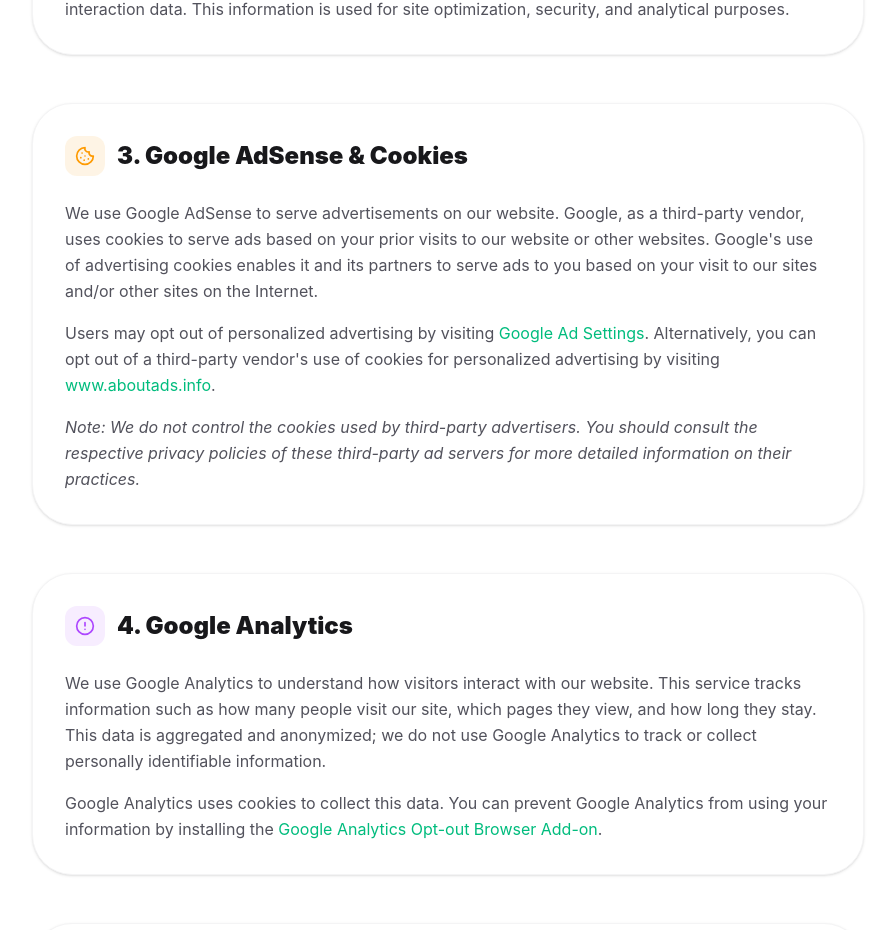
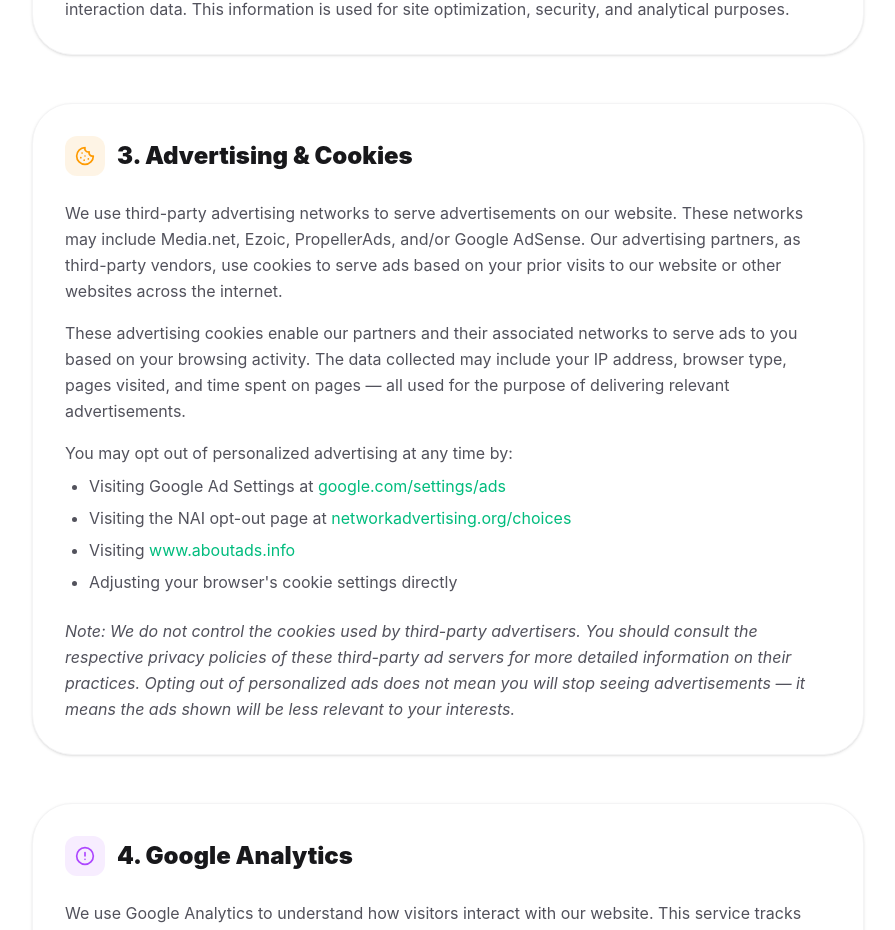
Before and after one commit to m-izero/Quick-Tools, a React (Vite) app: page /privacy-policy in a window 1280 px wide. Shown: the part 1276-2206 px from the top of the page, without its empty margins (192-1087 px from the left). Built offline with nearby package versions, Linux system fonts and the light colour scheme; no server answers; the database is empty.

Commit message:
refactor: Update advertising section in privacy policy
Rebrands the "Google AdSense" section to "Advertising & Cookies" and broadens the scope to include other potential advertising networks beyond just Google AdSense.

```diff
--- a/src/pages/PrivacyPolicy.tsx
+++ b/src/pages/PrivacyPolicy.tsx
@@ -79,22 +79,31 @@
           </div>
         </section>
 
-        {/* Google AdSense */}
+        {/* Advertising & Cookies */}
         <section className="bg-white dark:bg-zinc-900 p-8 rounded-[2.5rem] border border-zinc-100 dark:border-zinc-800 shadow-sm">
           <div className="flex items-center gap-3 mb-6">
             <div className="h-10 w-10 rounded-xl bg-amber-500/10 flex items-center justify-center">
               <Cookie className="h-5 w-5 text-amber-500" />
             </div>
-            <h2 className="text-2xl font-black text-zinc-900 dark:text-white m-0">3. Google AdSense & Cookies</h2>
+            <h2 className="text-2xl font-black text-zinc-900 dark:text-white m-0">3. Advertising & Cookies</h2>
           </div>
           <p className="text-zinc-600 dark:text-zinc-400 leading-relaxed">
-            We use Google AdSense to serve advertisements on our website. Google, as a third-party vendor, uses cookies to serve ads based on your prior visits to our website or other websites. Google's use of advertising cookies enables it and its partners to serve ads to you based on your visit to our sites and/or other sites on the Internet.
+            We use third-party advertising networks to serve advertisements on our website. These networks may include Media.net, Ezoic, PropellerAds, and/or Google AdSense. Our advertising partners, as third-party vendors, use cookies to serve ads based on your prior visits to our website or other websites across the internet.
           </p>
           <p className="text-zinc-600 dark:text-zinc-400 leading-relaxed mt-4">
-            Users may opt out of personalized advertising by visiting <a href="https://www.google.com/settings/ads" target="_blank" rel="noopener noreferrer" className="text-emerald-500 hover:underline">Google Ad Settings</a>. Alternatively, you can opt out of a third-party vendor's use of cookies for personalized advertising by visiting <a href="https://www.aboutads.info" target="_blank" rel="noopener noreferrer" className="text-emerald-500 hover:underline">www.aboutads.info</a>.
+            These advertising cookies enable our partners and their associated networks to serve ads to you based on your browsing activity. The data collected may include your IP address, browser type, pages visited, and time spent on pages — all used for the purpose of delivering relevant advertisements.
           </p>
-          <p className="text-zinc-600 dark:text-zinc-400 leading-relaxed mt-4 italic">
-            Note: We do not control the cookies used by third-party advertisers. You should consult the respective privacy policies of these third-party ad servers for more detailed information on their practices.
+          <p className="text-zinc-600 dark:text-zinc-400 leading-relaxed mt-4">
+            You may opt out of personalized advertising at any time by:
+          </p>
+          <ul className="list-disc pl-6 mt-2 space-y-2 text-zinc-600 dark:text-zinc-400">
+            <li>Visiting Google Ad Settings at <a href="https://www.google.com/settings/ads" target="_blank" rel="noopener noreferrer" className="text-emerald-500 hover:underline">google.com/settings/ads</a></li>
+            <li>Visiting the NAI opt-out page at <a href="https://www.networkadvertising.org/choices" target="_blank" rel="noopener noreferrer" className="text-emerald-500 hover:underline">networkadvertising.org/choices</a></li>
+            <li>Visiting <a href="https://www.aboutads.info" target="_blank" rel="noopener noreferrer" className="text-emerald-500 hover:underline">www.aboutads.info</a></li>
+            <li>Adjusting your browser's cookie settings directly</li>
+          </ul>
+          <p className="text-zinc-600 dark:text-zinc-400 leading-relaxed mt-6 italic">
+            Note: We do not control the cookies used by third-party advertisers. You should consult the respective privacy policies of these third-party ad servers for more detailed information on their practices. Opting out of personalized ads does not mean you will stop seeing advertisements — it means the ads shown will be less relevant to your interests.
           </p>
         </section>
 
```
